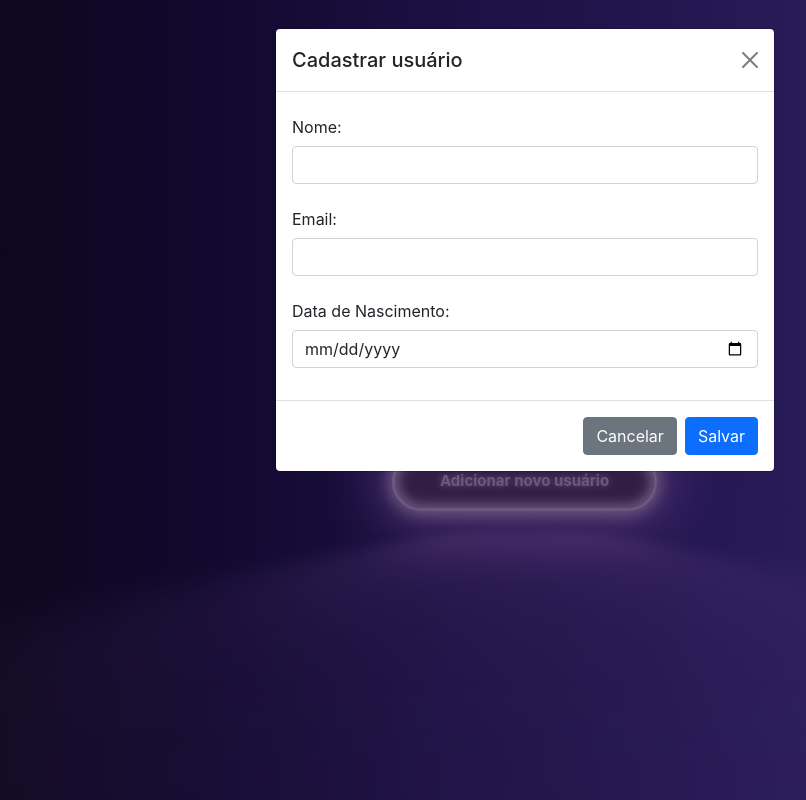
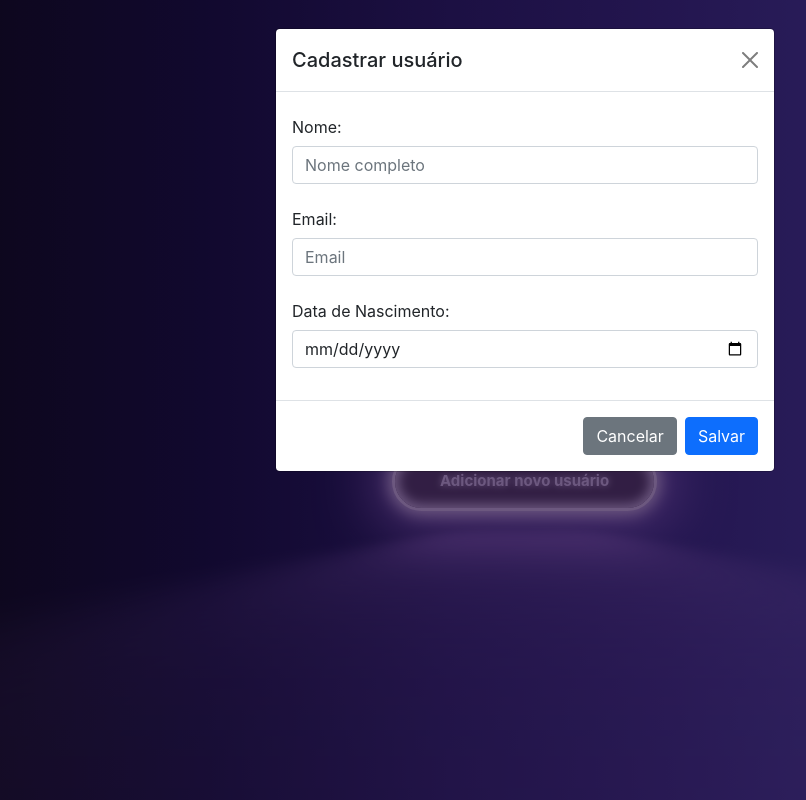
Before and after one commit to marcoscapiberibe/crud_react, a React (Create React App) app: page / in a window 1280 px wide. Both pictures are taken after a click on the button "Adicionar novo usuário". Shown: the top 800 px of the page, without its empty margins (115-921 px from the left). Built offline with nearby package versions, Linux system fonts and the light colour scheme.

Commit message:
Criação das variáveis para capturar os dados e estilização no componente FormularioCadastro.

```diff
--- a/src/components/FormularioCadastro/index.jsx
+++ b/src/components/FormularioCadastro/index.jsx
@@ -1,10 +1,32 @@
-import React from "react";
+import React, { useState } from "react";
 import "../FormularioCadastro/FormularioCadastro.css";
 
 
 const FormularioCadastro = () => {
+
+
+    //Variáveis para capturar os dados
+    const camposIniciaisDeValores = {
+        nomeCompleto: "",
+        email: "",
+        dataNascimento: "",
+    };
+
+    let { values, setValues } = useState(camposIniciaisDeValores);
+
+    const inputChange = e => {
+        let { nomeCompleto, value} = e.target;
+
+        setValues({
+            ...values,
+            [nomeCompleto]: value
+        });
+    };
+
+
+
+
     return (<>
-        {/* <h1>Formulario Cadastro</h1> */}
 
         <button type="button" className="btn button__add" data-bs-toggle="modal" data-bs-target="#add__modal" data-bs-whatever="@getbootstrap">Adicionar novo usuário</button>
 
@@ -18,16 +40,31 @@ const FormularioCadastro = () => {
                     <div className="modal-body">
                         <form>
                             <div className="mb-3">
-                                <label className="col-form-label">Nome:</label>
-                                <input type="text" className="form-control" id="input-name"/>
+
+                                {/* Verificar depois */}
+
+                                {/* <div className="place__input">
+                                    <div className="form-group input-group col-md-6">
+                                        <div className="input-grou-prepend">
+                                            <div className="input-group-text">
+                                                <i className="fa-solid fa-user"></i>
+                                            </div>
+                                        </div>
+                                    </div> */}
+                                    <label className="col-form-label">Nome:</label>
+                                    <input type="text" className="form-control" id="input-name" placeholder="Nome completo" name="nomeCompleto" value={values.nomeCompleto} onChange={inputChange}></input>
+                                {/* </div> */}
+
                             </div>
                             <div className="mb-3">
+                                {/* <i className="fa-solid fa-envelope"></i> */}
                                 <label className="col-form-label">Email:</label>
-                                <input type="email" className="form-control" id="input-email"/>
+                                <input type="email" className="form-control" id="input-email" placeholder="Email" name="email" value={values.email} onChange={inputChange}/>
                             </div>
                             <div className="mb-3">
-                                <label className="col-form-label">Data de Nascimento:</label>
-                                <input type="date" className="form-control" id="input-date"/>
+                                {/* <i class="fa-solid fa-cake-candles"></i> */}
+                                <label className="col-form-label"> Data de Nascimento:</label>
+                                <input type="date" className="form-control" id="input-date" placeholder="Data de Nascimento" name="dataNascimento" value={values.dataNascimento} onChange={inputChange}/>
                             </div>
                         </form>
                     </div>
```
Also changed, not shown: src/components/FormularioCadastro/FormularioCadastro.css (+7 -0 lines).
